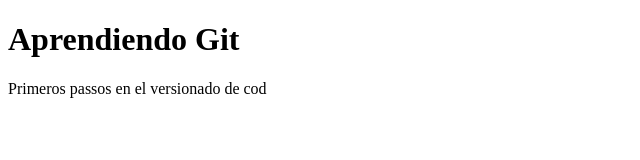
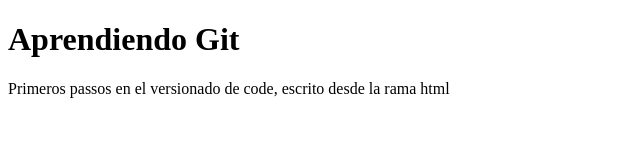
Before and after one commit to oyham/youtube-git, a plain HTML site: page index.html in a window 1280 px wide. Shown: the whole page, without its empty margins (0-640 px from the left). Drawn offline with Linux system fonts and the light colour scheme.

Commit message:
Agregando index.js al index.html

```diff
--- a/index.html
+++ b/index.html
@@ -8,6 +8,7 @@
 </head>
 <body>
     <h1>Aprendiendo Git</h1>
-    <p>Primeros passos en el versionado de cod</p>
+    <p>Primeros passos en el versionado de code, escrito desde la rama html</p>
+    <script src="index.js"></script>
 </body>
 </html>
```
